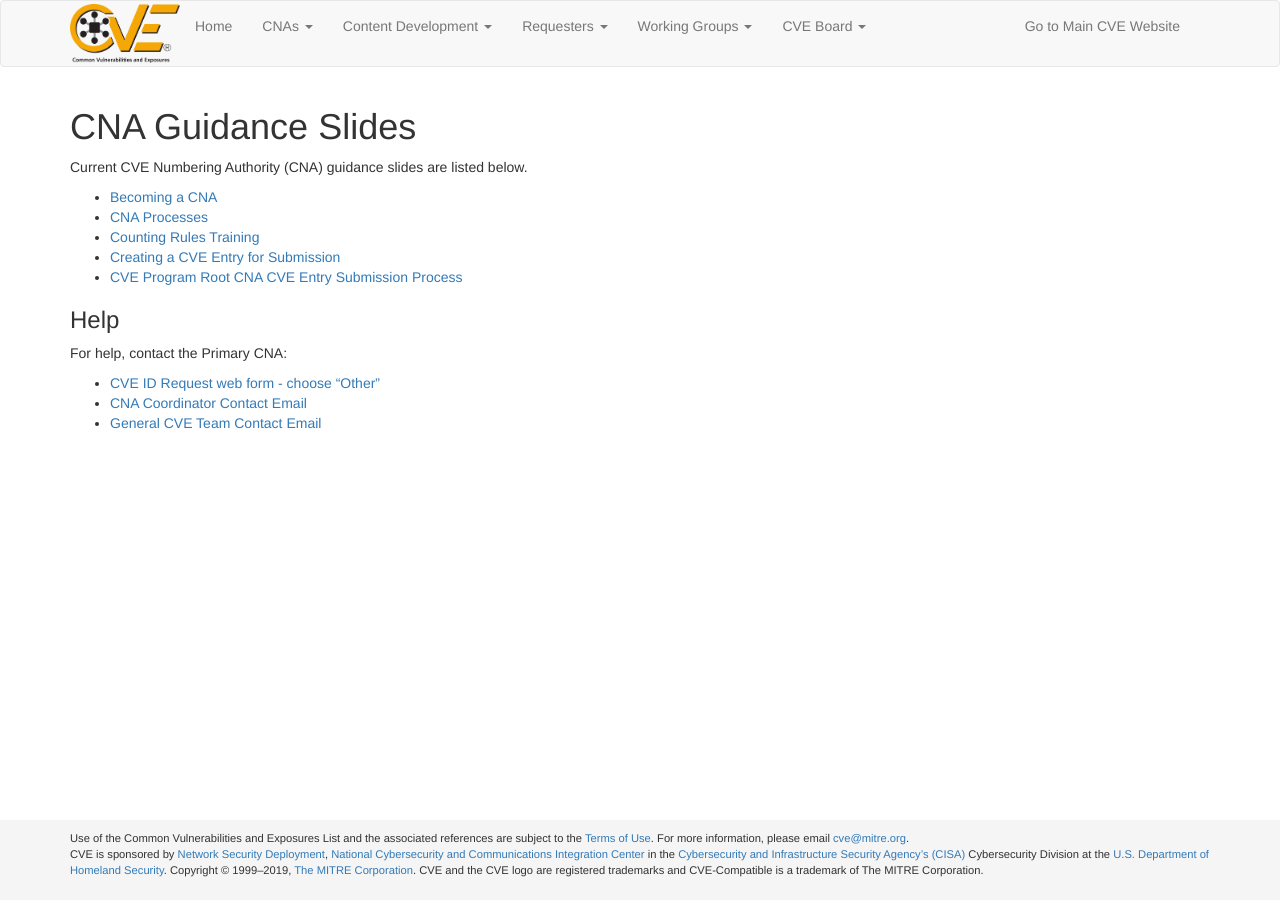
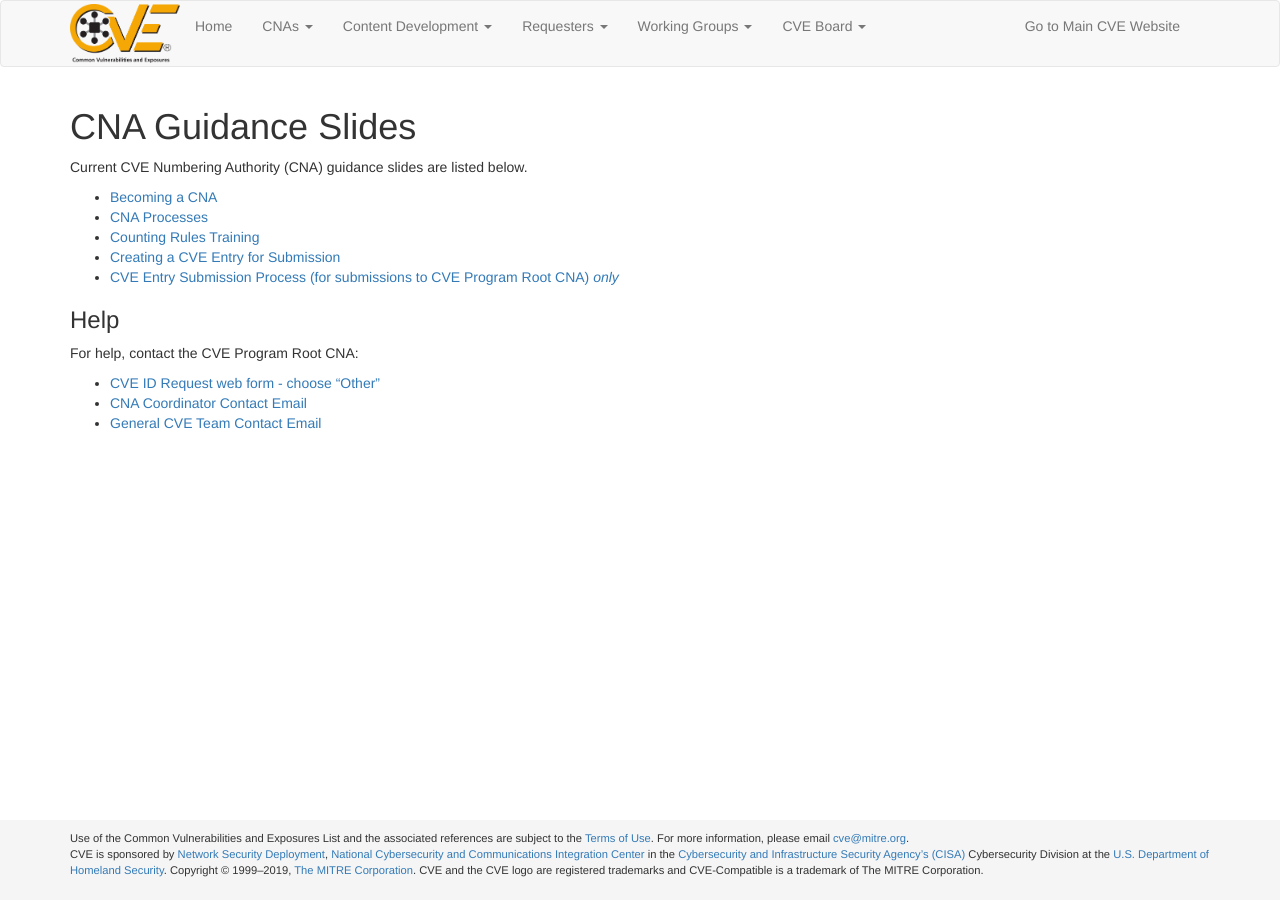
Before and after one commit to CVEProject/cveproject.github.io, a Jekyll site: the page built from docs/cna/onboarding/index.md, in a window 1280 px wide. Built offline with Jekyll 4.4.1, drawn with Linux system fonts in a browser that asks for light colours; nearby versions of some CDN libraries.

Commit message:
Update CNA Guidance Slides page to update 2 urls
Updated urls for "Creating a CVE Entry for Submission" and "CVE Entry Submission Process (for submissions to CVE Program Root CNA) only" link for the 2019 CVE slide template update

```diff
--- a/docs/cna/onboarding/index.md
+++ b/docs/cna/onboarding/index.md
@@ -8,12 +8,12 @@ Current CVE Numbering Authority (CNA) guidance slides are listed below.
 * [Becoming a CNA](/docs/cna/Becoming_a_CNA.pptx)
 * [CNA Processes](/docs/cna/CNA_Processes.pptx)
 * [Counting Rules Training](/docs/cna/CVE_Counting_Rules_Training.pptx)
-* [Creating a CVE Entry for Submission](/docs/cna/Entry_Creation.pptx)
-* [CVE Program Root CNA CVE Entry Submission Process](/docs/cna/Entry_Submission_Process.pptx)
+* [Creating a CVE Entry for Submission](/docs/cna/CVE_Entry_Creation.pptx)
+* [CVE Entry Submission Process (for submissions to CVE Program Root CNA) _only_](/docs/cna/CVE_Entry_Submission_Process.pptx)
 
 ### Help
 
-For help, contact the Primary CNA:
+For help, contact the CVE Program Root CNA:
 
 * [CVE ID Request web form - choose "Other"](https://cveform.mitre.org/)
 * [CNA Coordinator Contact Email](mailto:cna-coordinator@mitre.org)
```
